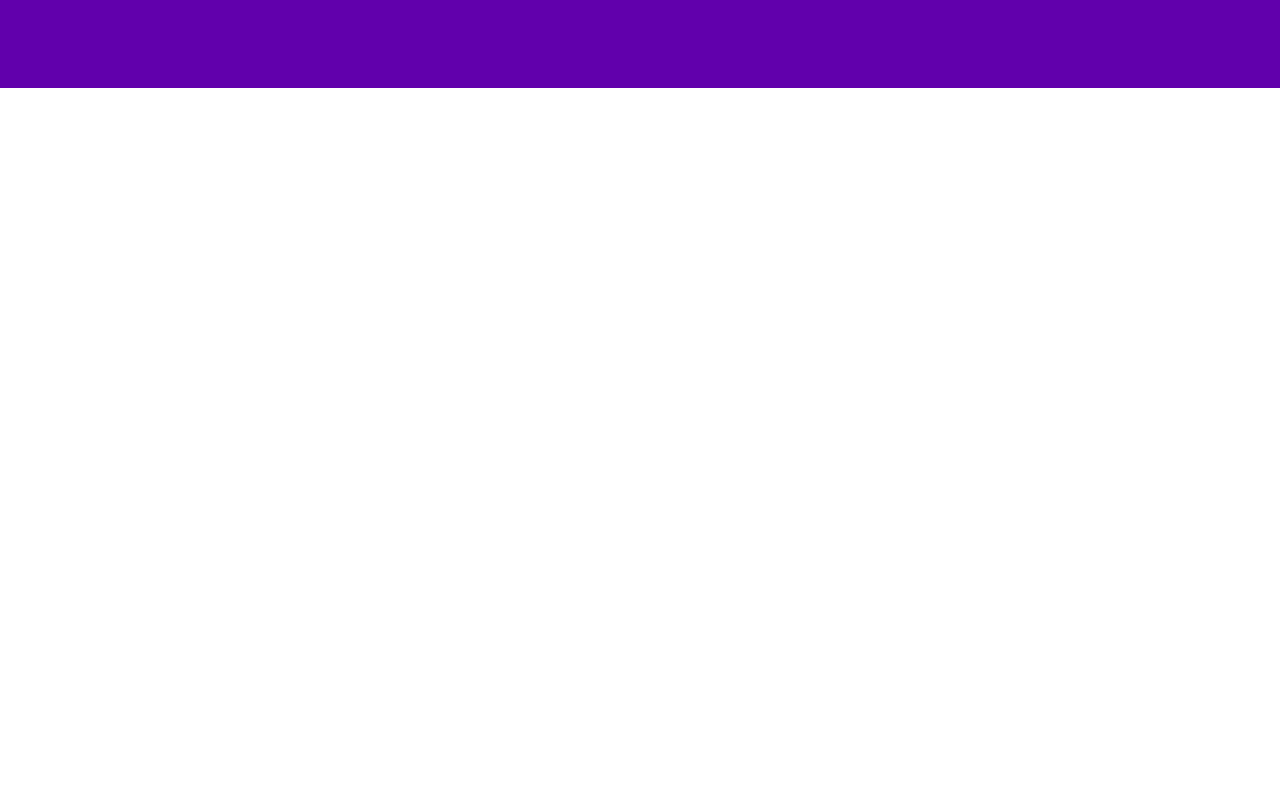
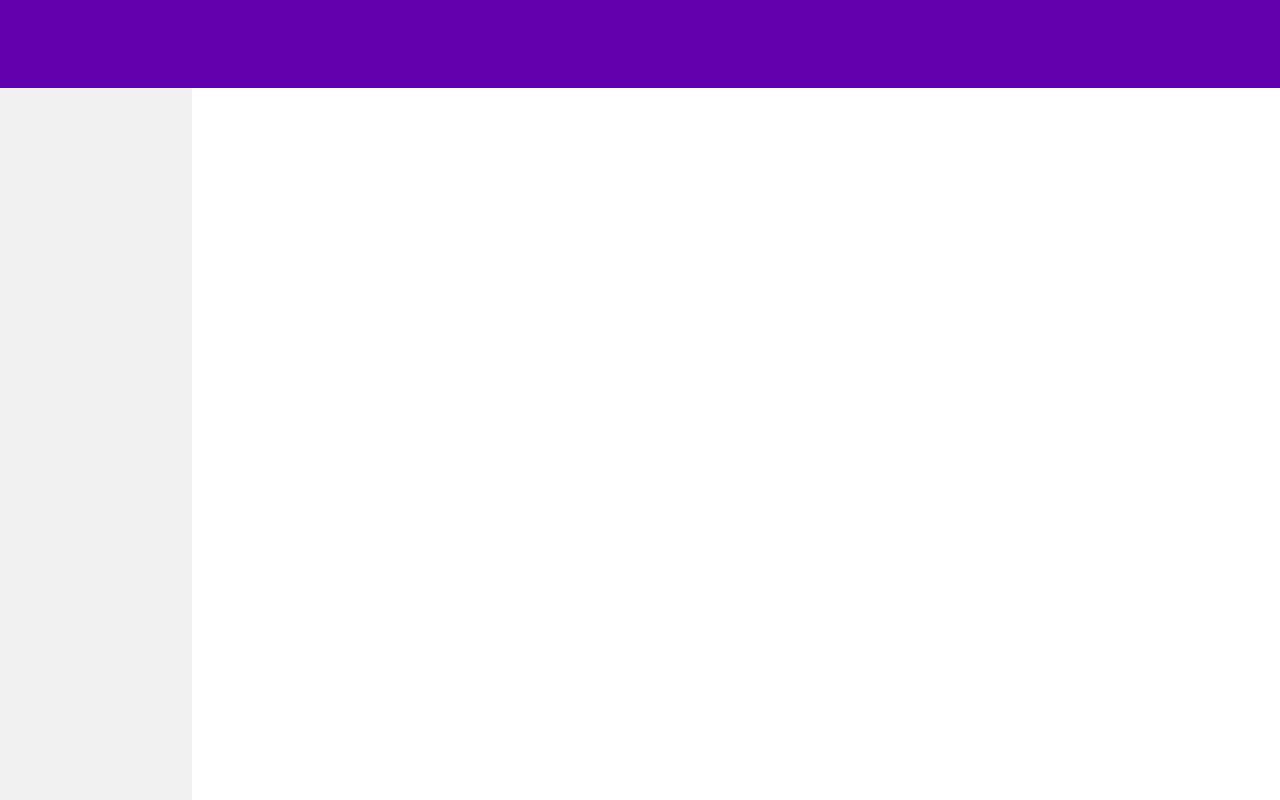
Before and after one commit to twang7310/rate-my-cse, a React (Create React App) app in the folder app/: page / in a window 1280 px wide. Built offline with nearby package versions, Linux system fonts and the light colour scheme.

Commit message:
Added sidebar with styling

```diff
--- a/app/src/Homepage/Homepage-components.tsx
+++ b/app/src/Homepage/Homepage-components.tsx
@@ -1,7 +1,15 @@
 export const Header: React.FC = () => {
     return (
         <div className="header">
-             {/* This is the content of the header */}
+            {/* This is the content of the header */}
         </div>
     );
 }
+
+export const Sidebar: React.FC = () => {
+    return (
+        <div className="sidebar">
+            {/* This is the content of the Sidebar */}
+        </div>
+    );
+}
--- a/app/src/Homepage/Homepage.css
+++ b/app/src/Homepage/Homepage.css
@@ -8,3 +8,11 @@
   height: 11vh;
   text-align: center;
 }
+
+/* Sidebar css */
+.sidebar {
+  background-color: #F0F0F0;
+  height: 100%;
+  width: 15%;
+  position: fixed;
+}
--- a/app/src/Homepage/Homepage.tsx
+++ b/app/src/Homepage/Homepage.tsx
@@ -1,10 +1,11 @@
-import {Header} from './Homepage-components';
+import {Header, Sidebar} from './Homepage-components';
 import './Homepage.css';
 
 function App() {
   return (
     <div className="App">
       <Header/>
+      <Sidebar/>
     </div>
   );
 }
```
